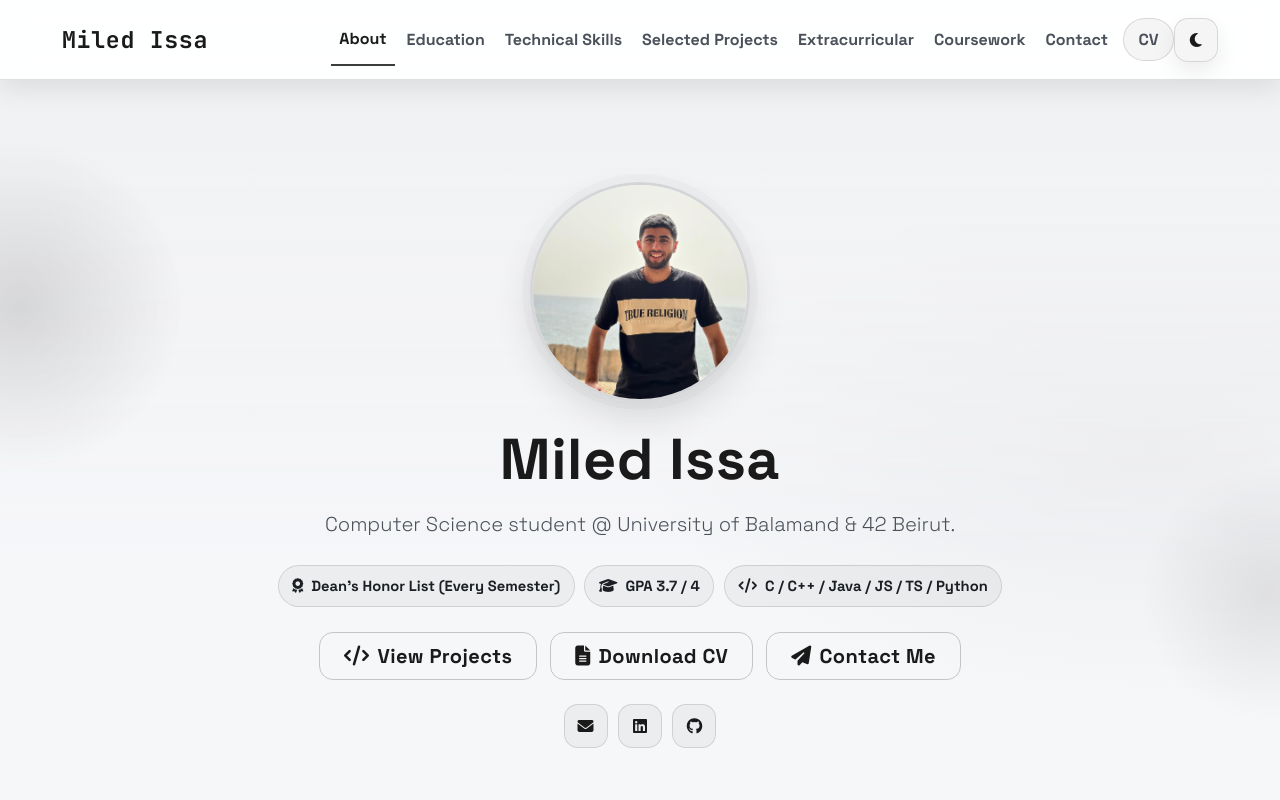
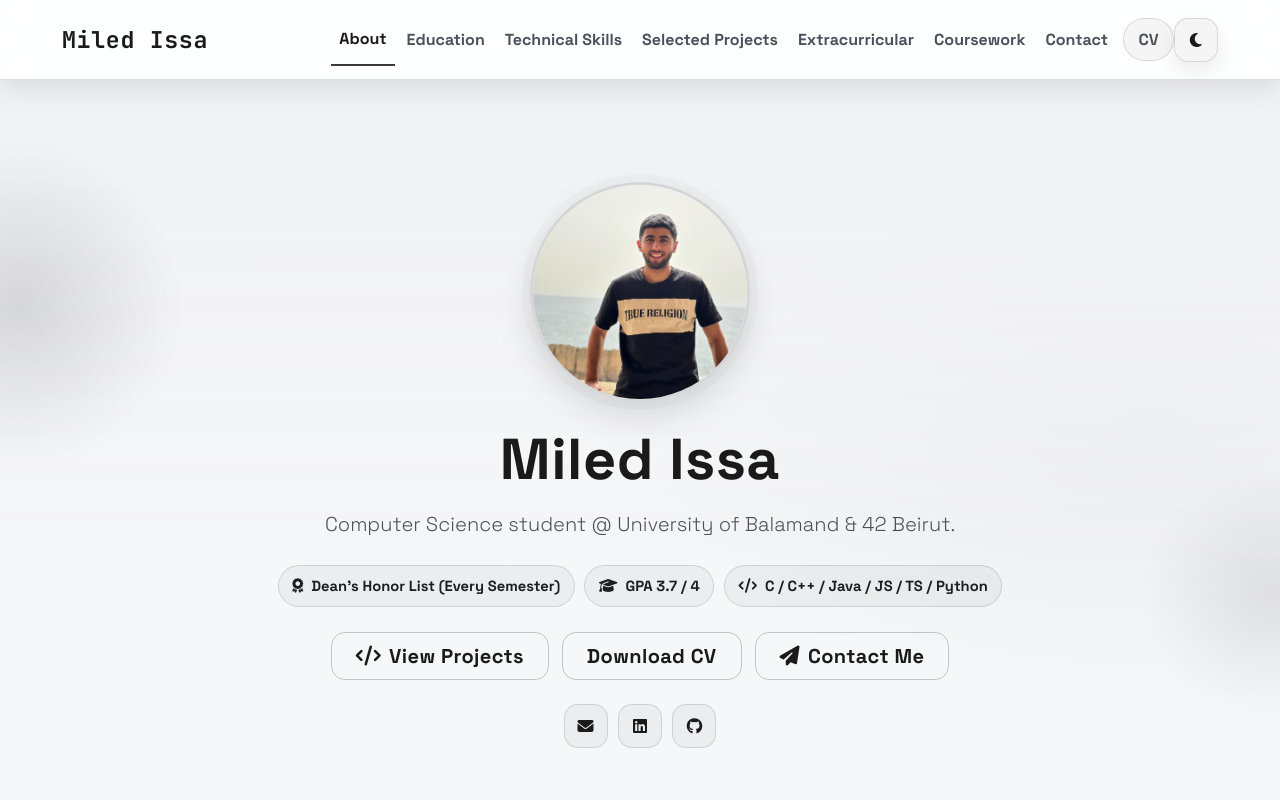
Before and after one commit to M677871/Portfolio-Website, a plain HTML site: page docs/index.html in a window 1280 px wide. Shown: the top 800 px of the page. Drawn offline with nearby package versions, Linux system fonts and the light colour scheme.

Commit message:
fixing bugs

```diff
--- a/docs/index.html
+++ b/docs/index.html
@@ -114,10 +114,10 @@
         <a href="#projects" class="btn btn-outline-neon btn-lg px-4 py-2">
           <i class="fas fa-code" aria-hidden="true"></i>View Projects
         </a>
-        <a href="./Miled_Issa_CV.pdf" target="_blank" rel="noopener noreferrer" class="btn btn-outline-neon btn-lg px-4 py-2"
-          download>
-          <i class="fas fa-file-lines" aria-hidden="true"></i>Download CV
-        </a>
+      <a href="/Miled_Issa_CV.pdf" class="btn btn-outline-neon btn-lg px-4 py-2" download>
+  Download CV
+</a>
+
         <a href="#contact" class="btn btn-outline-neon btn-lg px-4 py-2">
           <i class="fas fa-paper-plane" aria-hidden="true"></i>Contact Me
         </a>
```
